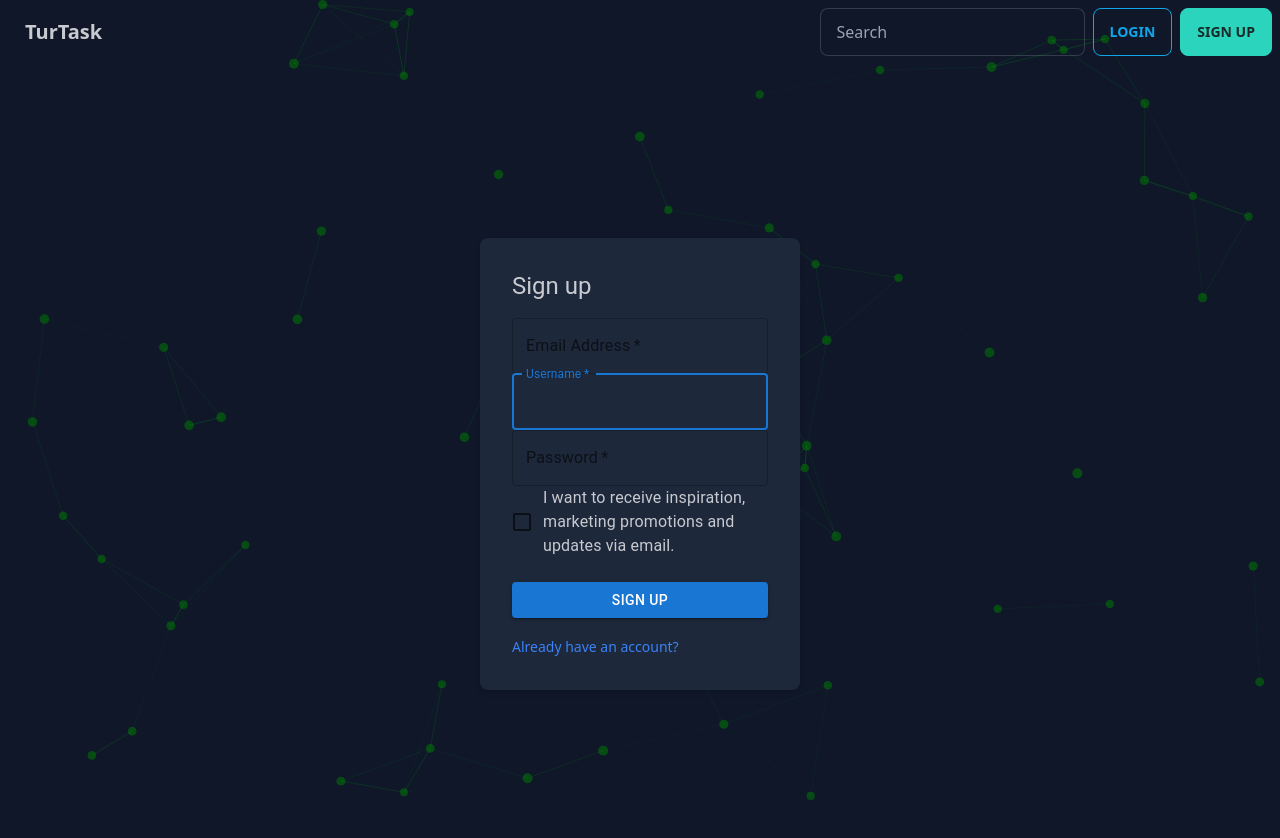
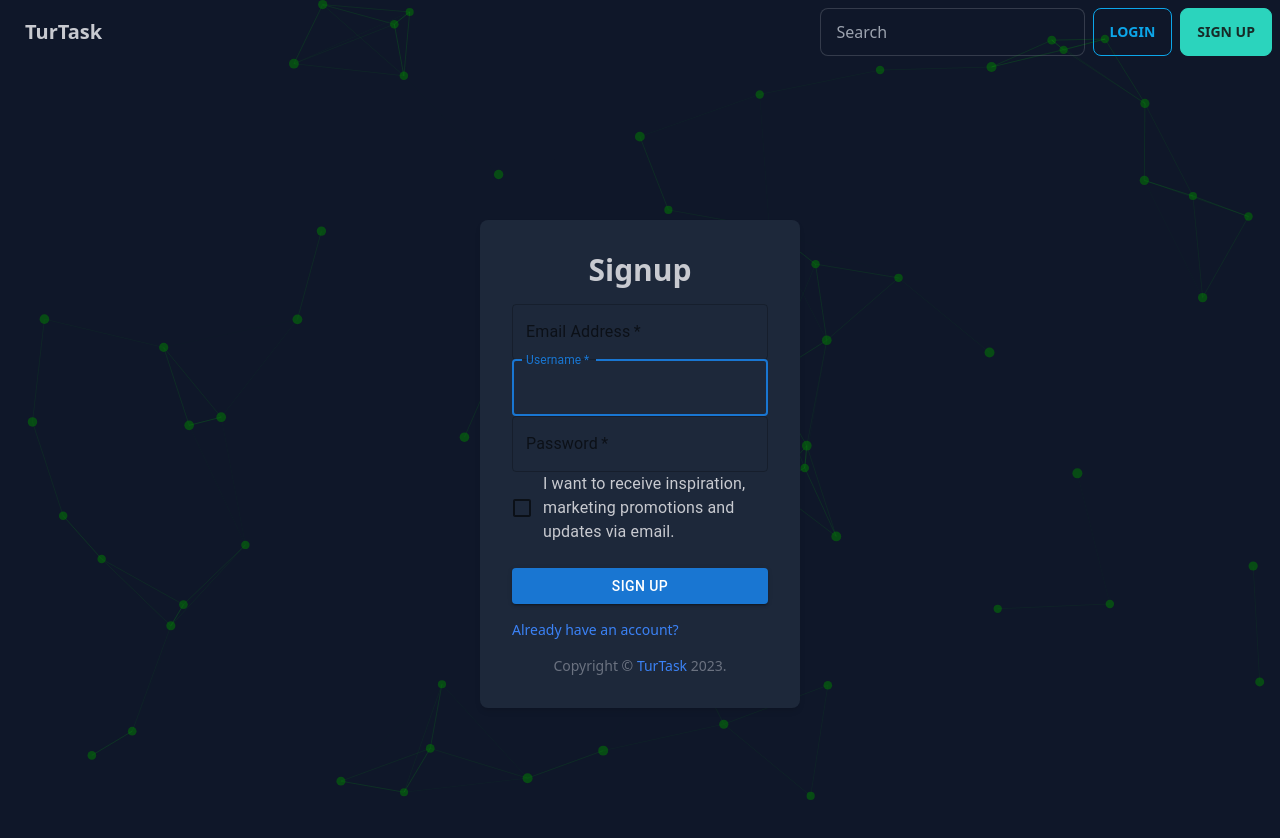
Before and after one commit to TurTaskProject/TurTaskBackend, a React (Vite) app in the folder frontend/: page /signup in a window 1280 px wide. Shown: the top 838 px of the page. Built offline with nearby package versions, Linux system fonts and the light colour scheme; no server answers.

Commit message:
Modifying signup page.

```diff
--- a/frontend/src/components/authentication/SignUpPage.jsx
+++ b/frontend/src/components/authentication/SignUpPage.jsx
@@ -1,16 +1,11 @@
 import React, { useState } from "react";
 import { useNavigate } from "react-router-dom";
 import axiosapi from "../../api/AuthenticationApi";
-import Avatar from "@mui/material/Avatar";
 import Button from "@mui/material/Button";
-import CssBaseline from "@mui/material/CssBaseline";
 import TextField from "@mui/material/TextField";
 import FormControlLabel from "@mui/material/FormControlLabel";
 import Checkbox from "@mui/material/Checkbox";
 import Link from "@mui/material/Link";
-import Grid from "@mui/material/Grid";
-import Box from "@mui/material/Box";
-import LockOutlinedIcon from "@mui/icons-material/LockOutlined";
 import Typography from "@mui/material/Typography";
 import { useCallback } from "react";
 import Particles from "react-tsparticles";
@@ -18,17 +13,19 @@ import { loadFull } from "tsparticles";
 
 function Copyright(props) {
   return (
-    <Typography variant="body2" color="text.secondary" align="center" {...props}>
+    <div className="text-center text-sm text-gray-500" {...props}>
       {"Copyright © "}
-      <Link color="inherit" href="https://github.com/TurTaskProject/TurTaskWeb">
+      <a
+        href="https://github.com/TurTaskProject/TurTaskWeb"
+        className="text-blue-500 hover:underline"
+      >
         TurTask
-      </Link>{" "}
+      </a>{" "}
       {new Date().getFullYear()}
       {"."}
-    </Typography>
+    </div>
   );
 }
-
 
 export default function SignUp() {
   const Navigate = useNavigate();
@@ -41,7 +38,7 @@ export default function SignUp() {
   const [error, setError] = useState(null);
   const [isSubmitting, setIsSubmitting] = useState(false);
 
-  const handleSubmit = async e => {
+  const handleSubmit = async (e) => {
     e.preventDefault();
     setIsSubmitting(true);
     setError(null);
@@ -57,7 +54,7 @@ export default function SignUp() {
     Navigate("/login");
   };
 
-  const handleChange = e => {
+  const handleChange = (e) => {
     const { name, value } = e.target;
     setFormData({ ...formData, [name]: value });
   };
@@ -73,9 +70,11 @@ export default function SignUp() {
     console.log(container);
   }, []);
 
-
   return (
-    <div data-theme="night" className="h-screen flex items-center justify-center">
+    <div
+      data-theme="night"
+      className="h-screen flex items-center justify-center"
+    >
       {/* Particles Container */}
       <div style={{ width: "0%", height: "100vh" }}>
         <Particles
@@ -149,12 +148,10 @@ export default function SignUp() {
           }}
         />
       </div>
-      <div className="w-1/4 flex items-center justify-center">
+      <div className="w-1/4 h-1 flex items-center justify-center">
         <div className="w-96 bg-neutral rounded-lg p-8 shadow-md space-y-4 z-10">
           {/* Register Form */}
-          <Typography component="h1" variant="h5">
-            Sign up
-          </Typography>
+          <h2 className="text-3xl font-bold text-center">Signup</h2>
           <form noValidate onSubmit={handleSubmit}>
             <TextField
               required
@@ -189,19 +186,24 @@ export default function SignUp() {
               control={<Checkbox value="allowExtraEmails" color="primary" />}
               label="I want to receive inspiration, marketing promotions and updates via email."
             />
-            <Button type="submit" fullWidth variant="contained" sx={{ mt: 3, mb: 2 }}>
+            <Button
+              type="submit"
+              fullWidth
+              variant="contained"
+              sx={{ mt: 3, mb: 2 }}
+            >
               Sign Up
             </Button>
-          {/* Already have an account? */}
-          <div className="justify-left">
-            <a href="#" className="text-blue-500 text-sm text-left">
-            Already have an account?
-            </a>
-          </div>
+            {/* Already have an account? */}
+            <div className="text-blue-500 text-sm">
+              <a href="login" className="text-left">
+                Already have an account?
+              </a>
+            </div>
           </form>
+          <Copyright />
         </div>
       </div>
     </div>
   );
-
 }
```
